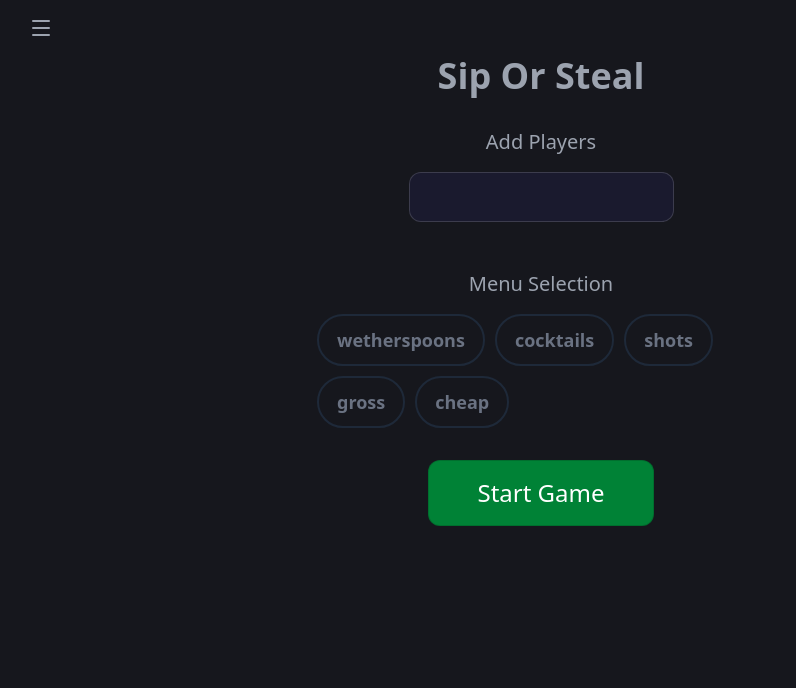
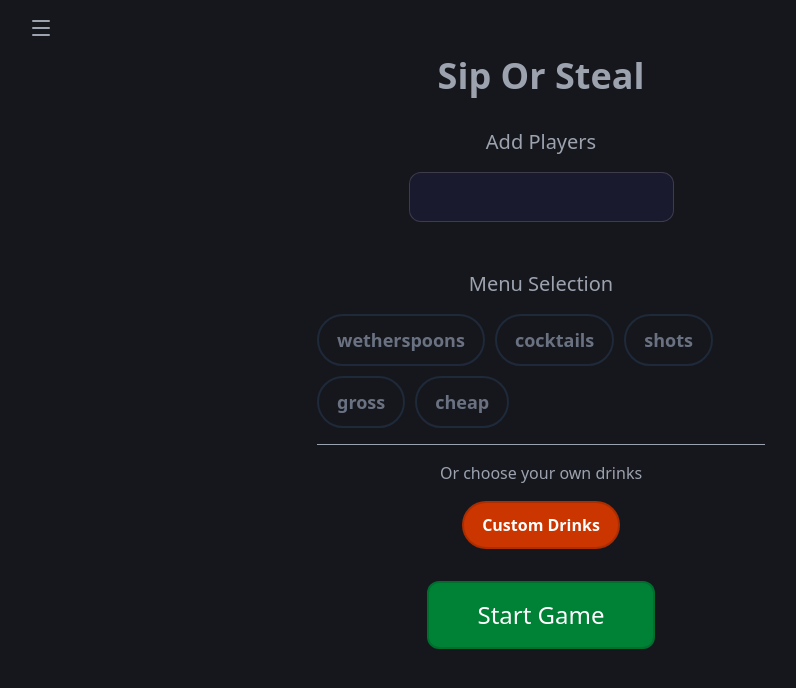
Before and after one commit to ChristosEfstathiades/SipOrSteal, a React (Vite) app: page / in a window 1280 px wide. Shown: the top 688 px of the page, without its empty margins (99-895 px from the left). Built offline with nearby package versions, Linux system fonts and the light colour scheme.

Commit message:
cutom drinks button

```diff
--- a/src/Contexts.ts
+++ b/src/Contexts.ts
@@ -3,9 +3,6 @@ import { createContext } from "react";
 const SCREENS: { [key: string]: string } = {
     SETUP: "setup",
     DRINK: "drink",
-    QUESTIONS: "questions",
-    STEAL: "steal",
-    SCORES: "scores",
 };
 
 const MENUS: {
--- a/src/components/MenuSelection.tsx
+++ b/src/components/MenuSelection.tsx
@@ -1,4 +1,4 @@
-import { GameContext, MENUS } from "../Contexts";
+import { GameContext, MENUS, SCREENS } from "../Contexts";
 import { useContext } from "react";
 
 function toggleMenu(menuCategory: string, menus: string[]) {
@@ -10,7 +10,7 @@ function toggleMenu(menuCategory: string, menus: string[]) {
 }
 
 export default function MenuSelection() {
-    const { menus, setMenus } = useContext(GameContext);
+    const { menus, setMenus, setGameState } = useContext(GameContext);
 
     return (
         <>
@@ -31,6 +31,18 @@ export default function MenuSelection() {
                         </button>
                     ))}
                 </div>
+                <hr />
+                <p className="text-center">Or choose your own drinks</p>
+                <button>
+                    <button
+                        className="text-white px-4.5 py-2.5 rounded-4xl border-2 cursor-pointer font-semibold capitalize bg-orange-700  border-black/15"
+                        onClick={() => {
+                            setGameState(SCREENS.DRINK);
+                        }}
+                    >
+                        Custom Drinks
+                    </button>
+                </button>
             </div>
         </>
     );
--- a/src/components/Navigation.tsx
+++ b/src/components/Navigation.tsx
@@ -13,7 +13,7 @@ export default function Navigation() {
             <Modal open={open} onClose={handleClose}>
                 <div className="absolute top-1/2 left-1/2 -translate-x-1/2 -translate-y-1/2 text-center">
                     <button
-                        className="text-white text-2xl cursor-pointer font-medium capitalize bg-accent py-4 px-12 rounded-xl"
+                        className="text-white text-2xl cursor-pointer border-2 border-black/15 font-medium capitalize bg-accent py-4 px-12 rounded-xl"
                         onClick={() => {
                             setGameState(SCREENS.SETUP);
                             handleClose();
--- /dev/null
+++ b/src/pages/CustomDrinks.tsx
@@ -0,0 +1,3 @@
+export default function CustomDrinks() {
+    return <></>;
+}
--- a/src/pages/Home.tsx
+++ b/src/pages/Home.tsx
@@ -14,7 +14,7 @@ export default function Home() {
             <MenuSelection />
 
             <button
-                className="text-white text-2xl cursor-pointer font-medium capitalize bg-green-700 border border-black/15 py-4 px-12 rounded-xl"
+                className="text-white text-2xl cursor-pointer font-medium capitalize bg-green-700 border-2 border-black/15 py-4 px-12 rounded-xl"
                 onClick={() => {
                     setGameState(SCREENS.DRINK);
                 }}
```
